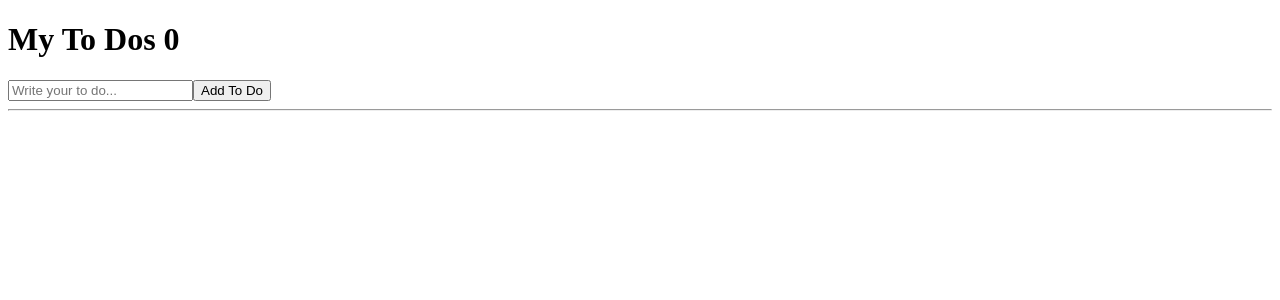
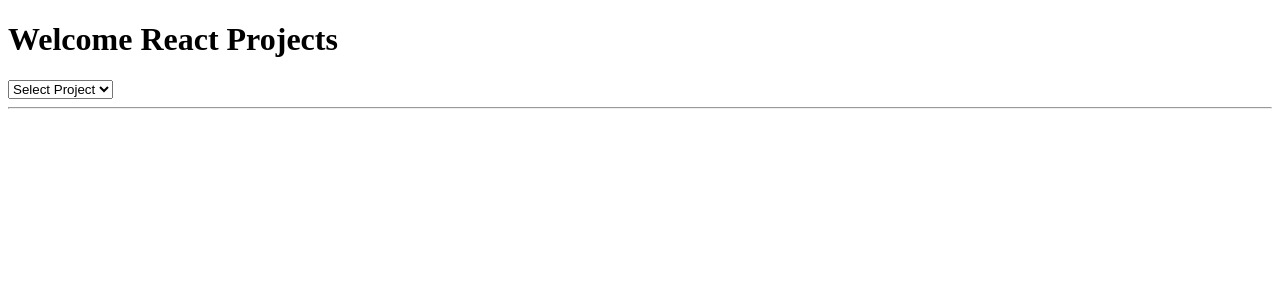
Before and after one commit to gyeong48/react-app, a React (Create React App) app: page / in a window 1280 px wide. Shown: the top 300 px of the page. Built offline with nearby package versions, Linux system fonts and the light colour scheme.

Commit message:
add ToDoList Component

```diff
--- a/src/App.js
+++ b/src/App.js
@@ -1,37 +1,21 @@
-import { element } from "prop-types";
-import { useState, useEffect } from "react";
+import { useState } from "react";
+import ToDoList from "./ToDoList";
 
 function App() {
-  const [toDo, setToDo] = useState("");
-  const [toDos, setToDos] = useState([]);
-  const onChange = (event) => setToDo(event.target.value);
-  const onSubmit = (event) => {
-    event.preventDefault();
-    if (toDo === "") {
-      return;
-    }
-    setToDos((currentToDos) => [toDo, ...currentToDos]);
-    setToDo("");
-  };
+  const [value, setValue] = useState("xx");
+  const onChange = (event) => setValue(event.target.value);
 
   return (
     <div>
-      <h1>My To Dos {toDos.length}</h1>
-      <form onSubmit={onSubmit}>
-        <input
-          value={toDo}
-          onChange={onChange}
-          type="text"
-          placeholder="Write your to do..."
-        />
-        <button type="submit">Add To Do</button>
-      </form>
+      <h1>Welcome React Projects</h1>
+      <select onChange={onChange} value={value}>
+        <option value={"xx"}>Select Project</option>
+        <option value={"0"}>To Do List</option>
+        <option value={"1"}>Coin Tracker</option>
+        <option value={"2"}>Movie App</option>
+      </select>
       <hr />
-      <ul>
-        {toDos.map((value, index) => (
-          <li key={index}>{value}</li>
-        ))}
-      </ul>
+      {value === "0" ? <ToDoList /> : null}
     </div>
   );
 }
--- /dev/null
+++ b/src/ToDoList.js
@@ -0,0 +1,38 @@
+import { useState } from "react";
+
+function ToDoList() {
+  const [toDo, setToDo] = useState("");
+  const [toDos, setToDos] = useState([]);
+  const onChange = (event) => setToDo(event.target.value);
+  const onSubmit = (event) => {
+    event.preventDefault();
+    if (toDo === "") {
+      return;
+    }
+    setToDos((currentToDos) => [toDo, ...currentToDos]);
+    setToDo("");
+  };
+
+  return (
+    <div>
+      <h1>My To Dos {toDos.length}</h1>
+      <form onSubmit={onSubmit}>
+        <input
+          value={toDo}
+          onChange={onChange}
+          type="text"
+          placeholder="Write your to do..."
+        />
+        <button type="submit">Add To Do</button>
+      </form>
+      <hr />
+      <ul>
+        {toDos.map((value, index) => (
+          <li key={index}>{value}</li>
+        ))}
+      </ul>
+    </div>
+  );
+}
+
+export default ToDoList;
```
